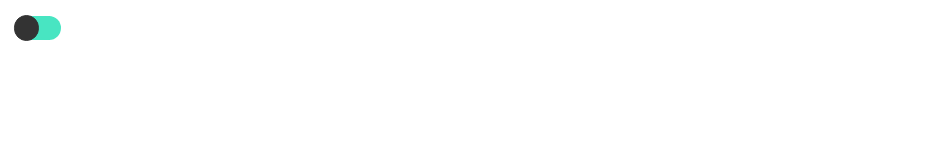
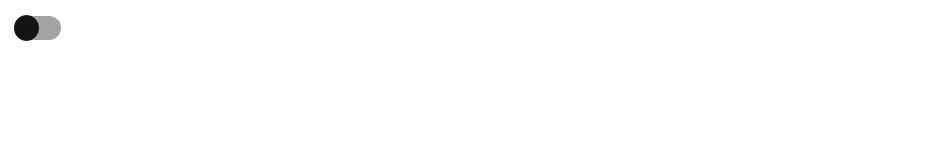
Before and after one commit to 8rb/Portfolio, a React (Create React App) app: page /#/ in a window 1280 px wide. Shown: the top 160 px of the page, without its empty margins (0-942 px from the left). Built offline with nearby package versions, Linux system fonts and the light colour scheme.

Commit message:
🎨 Updated dark theme colors
Updated the background of Dark Theme to #141414 and changed toggle button colors.

```diff
--- a/src/App.scss
+++ b/src/App.scss
@@ -1,19 +1,23 @@
-$white:		#FCFAF9;
-$dark:      #323231;
-$black:		#000000;
-$primary:   #48E5C2;
-$secondary: #43a892;
-$gray:		#333333;
-$gray2:     #919191;
-$accent1:   #FF99C9;
-$accent2:   #FA9F42;
-$initial_pos: -0.14rem;
+$white:		#FCFAF9; //Background color Light Theme
+$light-gray:#dedcdc; //Nice gray
+$dark-gray: #a3a3a3; //Darker gray
+
+$dark:      #141414; //Background color Dark Theme
+$black:		#191919; //Darkest dark
+
+$primary:   #48E5C2; //Primary color of the theme
+$secondary: #43a892; //Secondary color of the theme
+$tertiary:  #135446; //is this even necessary?
+
+$accent1:   #FF99C9; //Hover of icons
+$accent2:   #FA9F42; //Hover of icons
+
+$initial_pos: -0.14rem; //Position of toggle dark mode button
 
 html {
     background: var(--bgColor);
     color: var(--textColor);
     --bgColor: $white;
-    --lightBtn: #FE016C;
     --textColor: #000000;
     --iconColor1: #333333;
     --iconColor2: #333333;
@@ -22,8 +26,7 @@ html {
   html[data-theme='dark'] {
     background: var(--bgColor) !important;
     color: var(--textColor);
-    --lightBtn: #FFBD07;
-    --bgColor: #323231;
+    --bgColor: #141414;
     --textColor: #FCFAF9;
     --grayColor: #c2c2c2;
     --iconColor1: #c2c2c2;
@@ -141,16 +144,15 @@ h4 {
     height: 100px;
 }
 
-//DARK MODE STYLES
+//TOGGLE BUTTON STYLES:
 
-$dark:		#000411;
-$black2:	#353535;
-$red:		#FF495C;
+//CIRCLE
+$button-on:  $primary;
+$button-off: $dark;
 
-$off-state: 	$primary;
-$on-state: 		$primary;
-
-$react-blue:	#61dafb;
+//BACKGROUND
+$off-state: 	$dark-gray;
+$on-state: 		$tertiary;
 
 .switch{
     margin-top: 1rem; //me
@@ -183,11 +185,11 @@ $react-blue:	#61dafb;
     position: absolute;
 	width: 1.6rem;
 	height: 1.6rem;
-	background-color: $gray;
+	background-color: $button-off;
 	border-radius: 50%;
 	transition: transform 160ms ease-in-out;
 	z-index: 3;
-	border: 0.05rem solid $gray;
+	border: 0.05rem solid $button-off;
 	top: -0.05rem;
 }
 
@@ -196,16 +198,16 @@ $react-blue:	#61dafb;
     position: absolute;
 	width: 1.6rem;
 	height: 1.6rem;
-	background-color: $gray2;
+	background-color: $button-on;
 	border-radius: 50%;
 	transition: transform 160ms ease-in-out;
 	z-index: 3;
-	border: 0.05rem solid $gray2;
+    border: 0.05rem solid $button-on;
 	top: -0.05rem;
 }
 
 .switch_is-off{
-	background-color: $off-state;
+    background-color: $off-state;
 }
 .switch_is-on{
 	background-color: $on-state;
```
